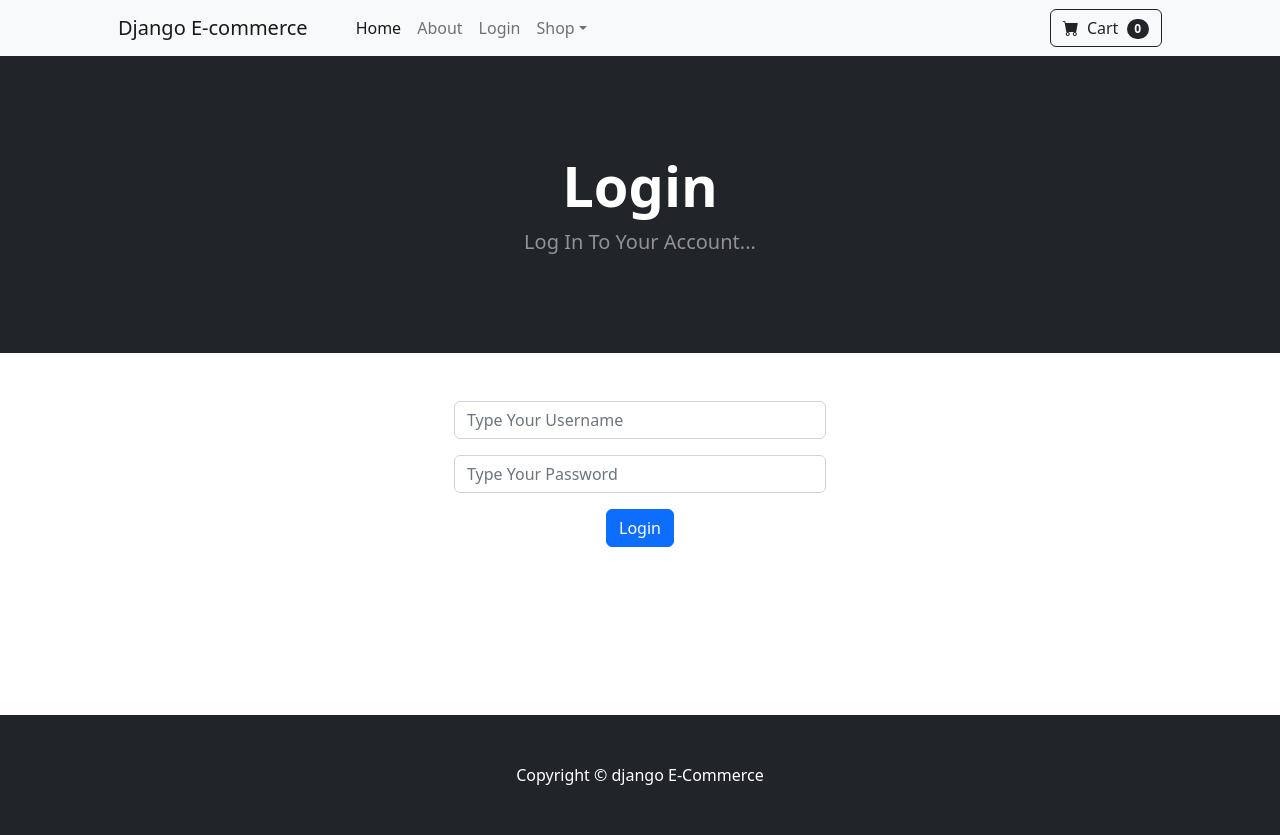
After one commit to Isaia-mhd/django-ecom, a Django app: page /login/ in a window 1280 px wide. The commit adds this page. Run offline with Django 5.2, Linux system fonts and the light colour scheme; some libraries are stand-ins or nearby versions.

Commit message:
login and logout-v7

```diff
--- /dev/null
+++ b/store/templates/login.html
@@ -0,0 +1,39 @@
+{% extends 'base.html' %}
+
+{% block content %}
+
+<!-- Header of about page -->
+<header class="bg-dark py-5">
+    <div class="container px-4 px-lg-5 my-5">
+        <div class="text-center text-white">
+            <h1 class="display-4 fw-bolder">Login</h1>
+            <p class="lead fw-normal text-white-50 mb-0">Log In To Your Account...</p>
+        </div>
+    </div>
+</header>
+
+
+<!-- Content of about page -->
+<div class="container">
+    <div class="row">
+        <center>
+            <div class="col-4">
+                <br><br>
+                <form method="POST" action="{% url 'login' %}">
+                    {% csrf_token %}
+                    <div class="mb-3">
+                      <input type="text" class="form-control" name="username" placeholder="Type Your Username">
+                    </div>
+                    <div class="mb-3">
+                      <input type="password" class="form-control" name="password" placeholder="Type Your Password">
+                    </div>
+                    <button type="submit" class="btn btn-primary">Login</button>
+                  </form>
+                  <br><br><br><br><br>
+                <br><br>
+            </div>
+        </center>
+    </div>
+</div>
+
+{% endblock %}
--- a/store/templates/navBar.html
+++ b/store/templates/navBar.html
@@ -7,6 +7,11 @@
             <ul class="navbar-nav me-auto mb-2 mb-lg-0 ms-lg-4">
                 <li class="nav-item"><a class="nav-link active" aria-current="page" href="{% url 'home' %}">Home</a></li>
                 <li class="nav-item"><a class="nav-link" href="{% url 'about' %}">About</a></li>
+                {% if user.is_authenticated %}
+                    <li class="nav-item"><a class="nav-link" href="{% url 'logout' %}">Logout</a></li>
+                {% else%}
+                    <li class="nav-item"><a class="nav-link" href="{% url 'login' %}">Login</a></li>
+                {% endif %}
                 <li class="nav-item dropdown">
                     <a class="nav-link dropdown-toggle" id="navbarDropdown" href="#" role="button" data-bs-toggle="dropdown" aria-expanded="false">Shop</a>
                     <ul class="dropdown-menu" aria-labelledby="navbarDropdown">
--- a/store/urls.py
+++ b/store/urls.py
@@ -2,6 +2,9 @@ from django.urls import path
 from . import views
 urlpatterns = [
     path("", views.home, name="home"),
-    path("about/", views.about, name="about")
+    path("about/", views.about, name="about"),
+    path("login/", views.login_user, name="login"),
+    path("logout/", views.logout_user, name="logout")
+
 
 ]
--- a/store/views.py
+++ b/store/views.py
@@ -1,5 +1,7 @@
-from django.shortcuts import render
+from django.shortcuts import render, redirect
 from .models import Product
+from django.contrib import messages
+from django.contrib.auth import authenticate, login, logout
 
 # Create your views here.
 def home(request):
@@ -8,3 +10,25 @@ def home(request):
 
 def about(request):
     return render(request, "about.html", {})
+
+def login_user(request):
+    if request.method == "POST":
+        username = request.POST["username"]
+        password = request.POST["password"]
+        user = authenticate(request, username=username, password=password)
+        if user is not None:
+            login(request, user)
+            messages.success(request, ("You Have Been Logged In"))
+            return redirect("home")
+        else:
+            messages.success(request, ("There was an error! Try again..."))
+            return redirect('home')
+    else:
+        return render(request, 'login.html', {})
+
+
+
+def logout_user(request):
+    logout(request)
+    messages.success(request, ("You have been logged out! See you soon..."))
+    return redirect('home')
```
Also changed, not shown: store/templates/home.html (+12 -2 lines), db.sqlite3.
